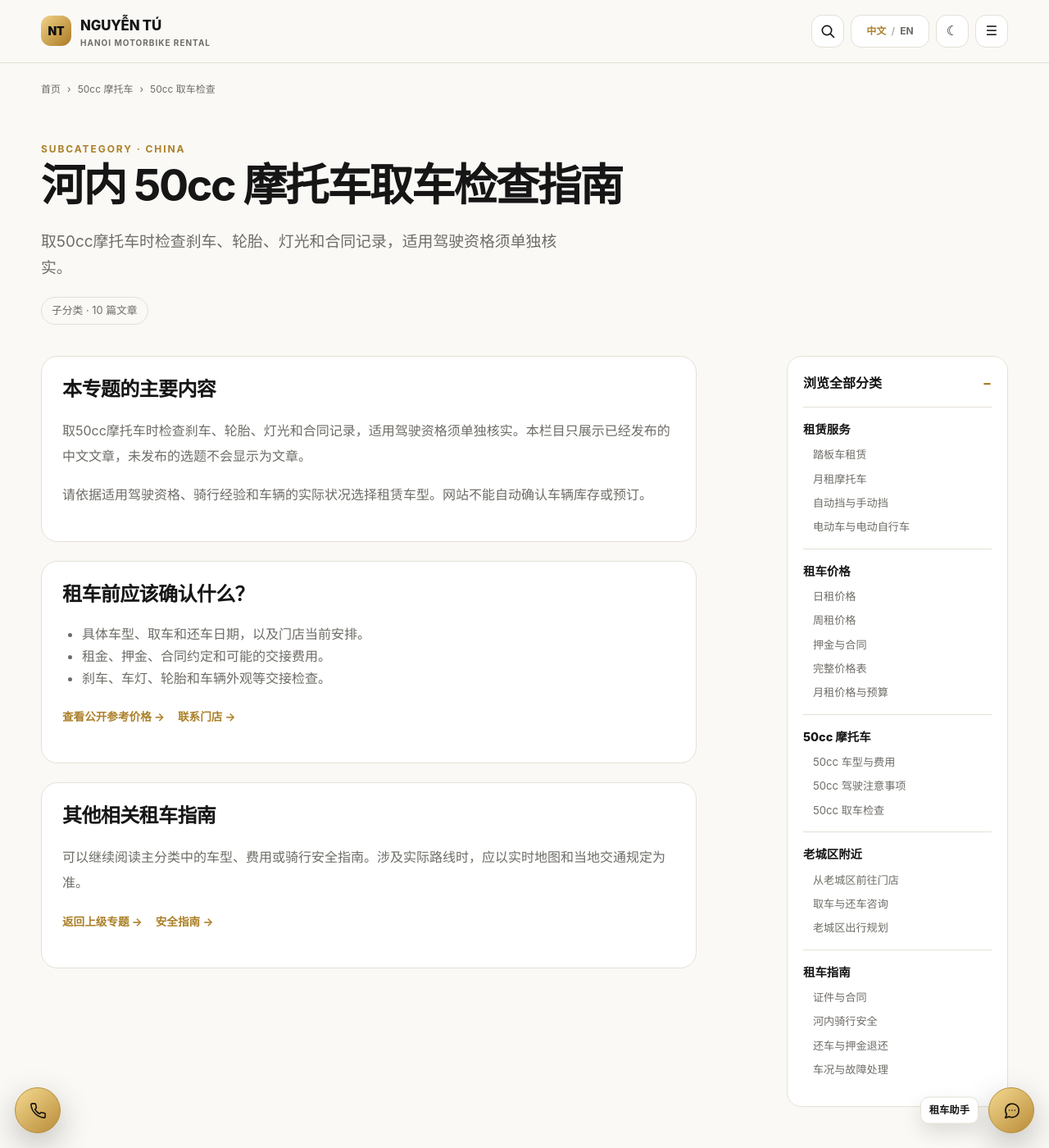
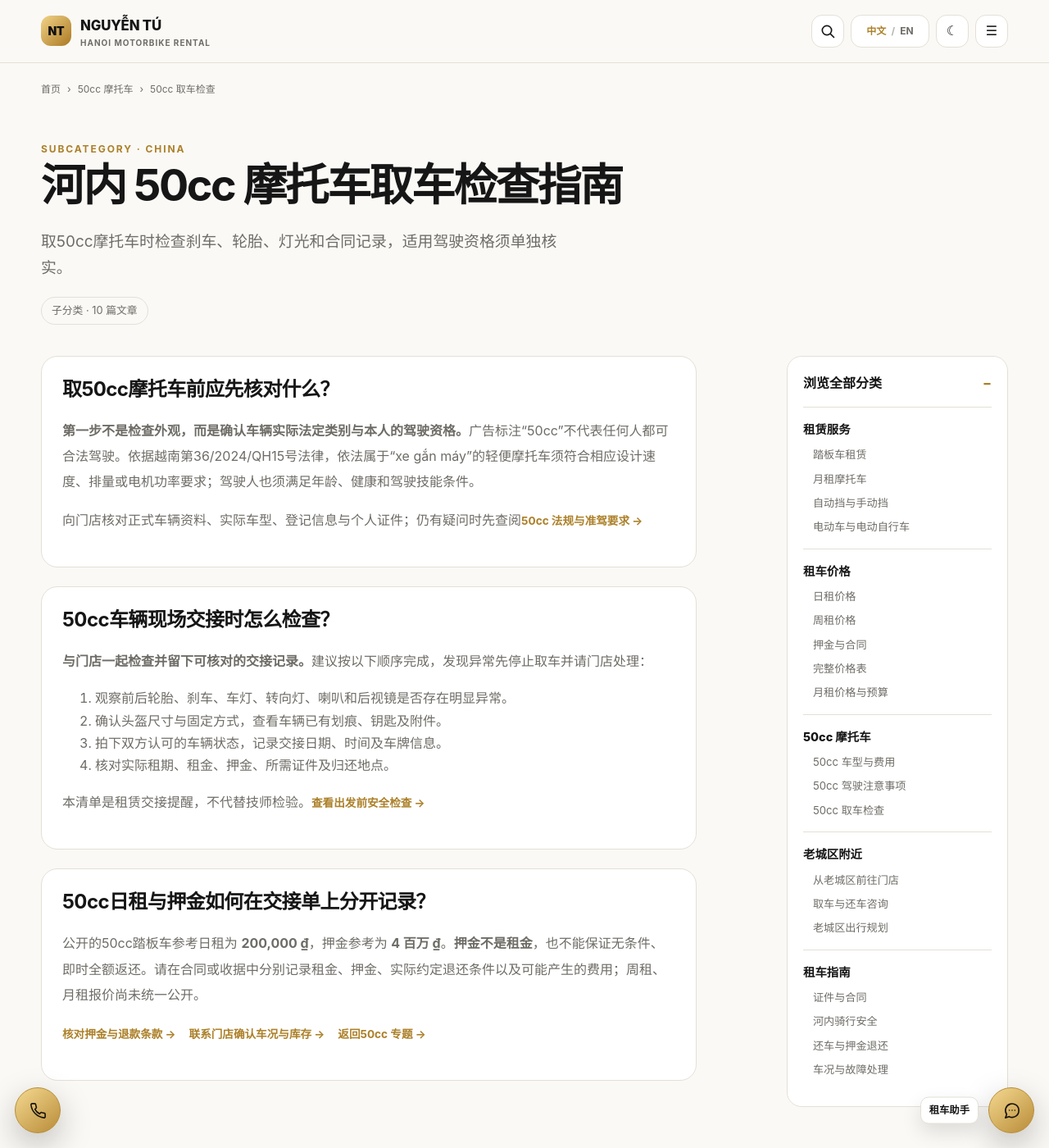
Before and after one commit to thuexemayhanoi/china, a Jekyll site: the page built from topics/50cc/checklist/index.html, in a window 1280 px wide and 1400 px high. Shown: the whole window at 82% size. Built offline with Jekyll 4.4.1, drawn with Linux system fonts in a browser that asks for light colours.

Commit message:
seo(china): replace generic topic Q&A with evidence-based answers for topics/50cc/checklist/index.html

```diff
--- a/topics/50cc/checklist/index.html
+++ b/topics/50cc/checklist/index.html
@@ -8,5 +8,5 @@ topic: "50cc"
 subtopic: "checklist"
 ---
 <div class="page-head"><span class="eyebrow">SUBCATEGORY · CHINA</span><h1>河内 50cc 摩托车取车检查指南</h1><p class="lead">取50cc摩托车时检查刹车、轮胎、灯光和合同记录，适用驾驶资格须单独核实。</p><span class="pill">{% assign matching_posts = site.posts | where: 'topic', page.topic | where: 'subtopic', page.subtopic %}子分类 · {{ matching_posts.size }} 篇文章</span></div>
-<div class="two-col"><div class="prose"><section class="inner-panel"><h2>本专题的主要内容</h2><p>取50cc摩托车时检查刹车、轮胎、灯光和合同记录，适用驾驶资格须单独核实。本栏目只展示已经发布的中文文章，未发布的选题不会显示为文章。</p><p>请依据适用驾驶资格、骑行经验和车辆的实际状况选择租赁车型。网站不能自动确认车辆库存或预订。</p></section><section class="inner-panel"><h2>租车前应该确认什么？</h2><ul><li>具体车型、取车和还车日期，以及门店当前安排。</li><li>租金、押金、合同约定和可能的交接费用。</li><li>刹车、车灯、轮胎和车辆外观等交接检查。</li></ul><p><a href="{{ site.data.site.domain }}/prices/" class="card-link">查看公开参考价格 →</a>　<a href="{{ site.data.site.domain }}/contact/" class="card-link">联系门店 →</a></p></section><section class="inner-panel"><h2>其他相关租车指南</h2><p>可以继续阅读主分类中的车型、费用或骑行安全指南。涉及实际路线时，应以实时地图和当地交通规定为准。</p><p><a href="{{ site.data.site.domain }}/topics/50cc/" class="card-link">返回上级专题 →</a>　<a href="{{ site.data.site.domain }}/topics/guides/" class="card-link">安全指南 →</a></p></section></div>{% include sidebar.html %}</div>
+<div class="two-col"><div class="prose"><section class="inner-panel"><h2>取50cc摩托车前应先核对什么？</h2><p><strong>第一步不是检查外观，而是确认车辆实际法定类别与本人的驾驶资格。</strong>广告标注“50cc”不代表任何人都可合法驾驶。依据越南第36/2024/QH15号法律，依法属于“xe gắn máy”的轻便摩托车须符合相应设计速度、排量或电机功率要求；驾驶人也须满足年龄、健康和驾驶技能条件。</p><p>向门店核对正式车辆资料、实际车型、登记信息与个人证件；仍有疑问时先查阅<a class="card-link" href="{{ site.data.site.domain }}/topics/50cc/requirements/">50cc 法规与准驾要求 →</a></p></section><section class="inner-panel"><h2>50cc车辆现场交接时怎么检查？</h2><p><strong>与门店一起检查并留下可核对的交接记录。</strong>建议按以下顺序完成，发现异常先停止取车并请门店处理：</p><ol><li>观察前后轮胎、刹车、车灯、转向灯、喇叭和后视镜是否存在明显异常。</li><li>确认头盔尺寸与固定方式，查看车辆已有划痕、钥匙及附件。</li><li>拍下双方认可的车辆状态，记录交接日期、时间及车牌信息。</li><li>核对实际租期、租金、押金、所需证件及归还地点。</li></ol><p>本清单是租赁交接提醒，不代替技师检验。<a class="card-link" href="{{ site.data.site.domain }}/topics/guides/safety/">查看出发前安全检查 →</a></p></section><section class="inner-panel"><h2>50cc日租与押金如何在交接单上分开记录？</h2><p>公开的50cc踏板车参考日租为 <strong>{{ site.data.vehicles[4].display.day }}</strong>，押金参考为 <strong>{{ site.data.vehicles[4].deposit }}</strong>。<strong>押金不是租金</strong>，也不能保证无条件、即时全额返还。请在合同或收据中分别记录租金、押金、实际约定退还条件以及可能产生的费用；周租、月租报价尚未统一公开。</p><p><a class="card-link" href="{{ site.data.site.domain }}/topics/pricing/deposits/">核对押金与退款条款 →</a>　<a class="card-link" href="{{ site.data.site.domain }}/contact/">联系门店确认车况与库存 →</a>　<a class="card-link" href="{{ site.data.site.domain }}/topics/50cc/">返回50cc 专题 →</a></p></section></div>{% include sidebar.html %}</div>
 {% include topic-posts.html %}
```
